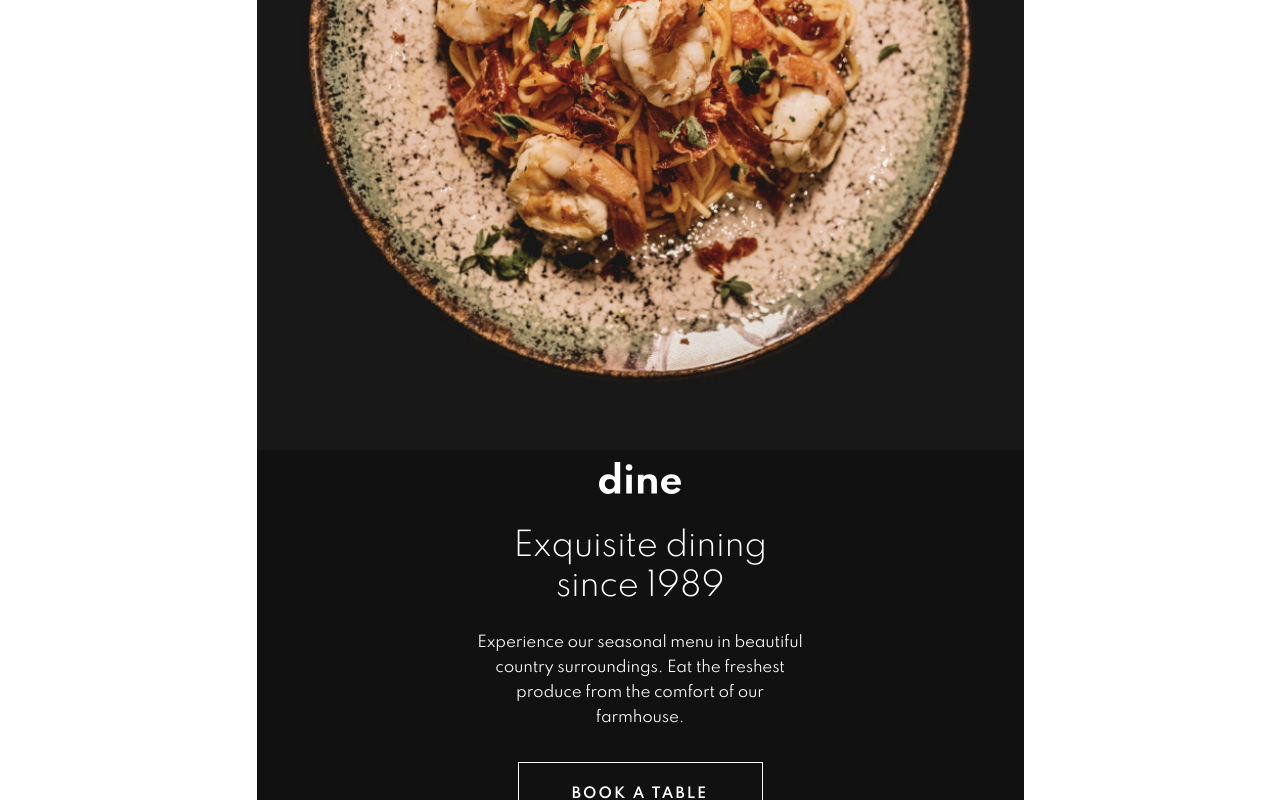
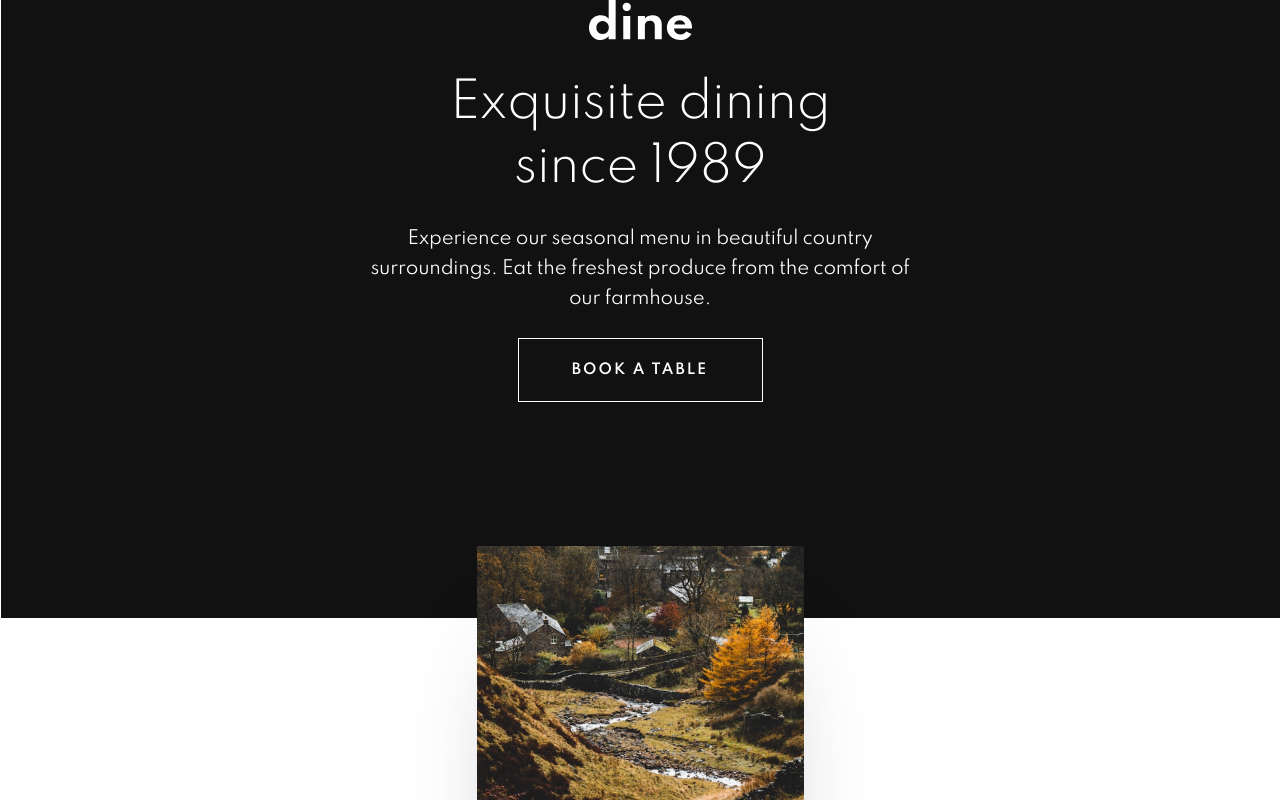
Before and after one commit to stephjoseph/dine-restaurant-website, a React (Vite) app: page / in a window 1280 px wide. Shown: the top 800 px of the page. Built offline with nearby package versions, Linux system fonts and the light colour scheme.

Commit message:
Update Home header

```diff
--- a/src/App.jsx
+++ b/src/App.jsx
@@ -5,7 +5,7 @@ import Booking from "./components/Booking";
 
 function App() {
   return (
-    <div className="App flex w-full max-w-[47.938rem] flex-col items-center">
+    <div className="App flex w-full max-w-[47.938rem] flex-col items-center md:max-w-[79.938rem]">
       <BrowserRouter>
         <Routes>
           <Route path="/" element={<Home />} />
--- a/src/components/Booking.jsx
+++ b/src/components/Booking.jsx
@@ -1,6 +1,6 @@
 import Header from "./booking/Header";
 import Main from "./booking/Main";
-import Footer from "./home/Footer";
+import Footer from "./Footer";
 
 const Booking = () => {
   return (
--- a/src/components/Footer.jsx
+++ b/src/components/Footer.jsx
@@ -1,4 +1,4 @@
-import logo from "../../images/logo.svg";
+import logo from "../images/logo.svg";
 
 const Footer = () => {
   return (
--- a/src/components/Home.jsx
+++ b/src/components/Home.jsx
@@ -1,4 +1,4 @@
-import Footer from "./home/Footer";
+import Footer from "./Footer";
 import Header from "./home/Header";
 import Main from "./home/Main";
 
--- a/src/components/home/Header.jsx
+++ b/src/components/home/Header.jsx
@@ -1,22 +1,32 @@
 import { Link } from "react-router-dom";
 
 import mobileHeroImg from "../../images/homepage/hero-bg-mobile.jpg";
+import tabletHeroImg from "../../images/homepage/hero-bg-tablet.jpg";
 import logo from "../../images/logo.svg";
 
 const Header = () => {
   return (
-    <header className="flex w-full flex-col items-center bg-[#111111] pb-[9.5rem]">
-      <div className="pointer-events-none mb-[0.75rem] h-full w-full">
-        <img className="h-full w-full" src={mobileHeroImg} alt="" />
+    <header className="flex w-full flex-col items-center bg-[#111111] pb-[9.5rem] md:pb-[13.5rem]">
+      <div className="pointer-events-none mb-[0.75rem] h-full w-full md:mb-0">
+        <img className="h-full w-full md:hidden" src={mobileHeroImg} alt="" />
+        <img
+          className="hidden h-full w-full md:block xl:hidden"
+          src={tabletHeroImg}
+          alt=""
+        />
       </div>
-      <div className="flex w-[20.438rem] flex-col items-center text-center">
+      <div className="flex w-[20.438rem] flex-col items-center text-center md:w-[43.063rem]">
         <a className="mb-8" href="">
-          <img className="h-8 w-[5.15rem]" src={logo} alt="" />
+          <img
+            className="h-8 w-[5.15rem] md:h-10 md:w-[6.438rem]"
+            src={logo}
+            alt=""
+          />
         </a>
-        <h1 className="mb-6 text-[2rem] font-light leading-[2.5rem] tracking-[-0.4px] text-white">
-          Exquisite dining since 1989
+        <h1 className="mb-6 text-[2rem] font-light leading-[2.5rem] tracking-[-0.4px] text-white md:text-[3rem] md:leading-[4rem] md:tracking-[-0.6px]">
+          Exquisite dining <br className="hidden md:inline" /> since 1989
         </h1>
-        <p className="mb-8 text-[0.938rem] font-normal leading-[1.563rem] tracking-[-0.19px] text-white">
+        <p className="mb-8 text-[0.938rem] font-normal leading-[1.563rem] tracking-[-0.19px] text-white md:mb-6 md:w-[35.813rem] md:text-lg md:leading-[1.875rem] md:tracking-[-0.22px]">
           Experience our seasonal menu in beautiful country surroundings. Eat
           the freshest produce from the comfort of our farmhouse.
         </p>
```
Also changed, not shown: src/images/homepage/hero-bg-tablet.jpg.
